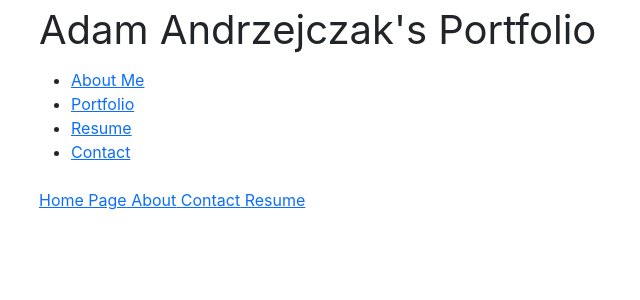
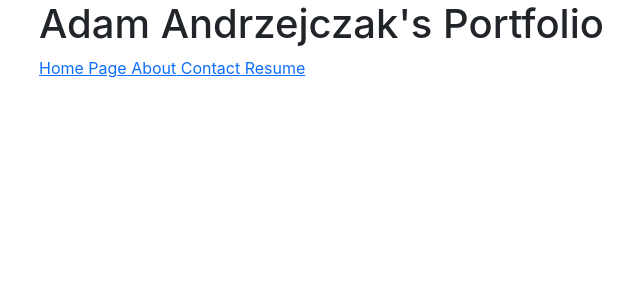
Before and after one commit to andadam24/20_React_Port, a React (Create React App) app in the folder portfolioproject/: page / in a window 1280 px wide. Shown: the top 300 px of the page, without its empty margins (43-683 px from the left). Built offline with nearby package versions, Linux system fonts and the light colour scheme; a web font is replaced by a local one.

Commit message:
updated header with my title

```diff
--- a/portfolioproject/src/components/header.js
+++ b/portfolioproject/src/components/header.js
@@ -4,35 +4,7 @@ import React from 'react';
 function Header(){
 
   return(
-    <header>
-
-        <div className="title fs-1">
-
-            Adam Andrzejczak's Portfolio
-
-        </div>
-
-        <nav className="navbar">
-             <ul className="navBarList">
-                <li>
-                    <a href="#">About Me</a>
-                </li>
-
-
-                <li>
-                    <a href="#">Portfolio</a>
-                </li>
-
-                <li>
-                    <a href="https://github.com/andadam24">Resume</a>
-                </li>
-                <li>
-                    <a href="https://github.com/andadam24">Contact</a>
-                </li>
-            </ul>
-        </nav>
-
-    </header>
+    <h1 className="title"> Adam Andrzejczak's Portfolio</h1>
   );
 }
 
```
